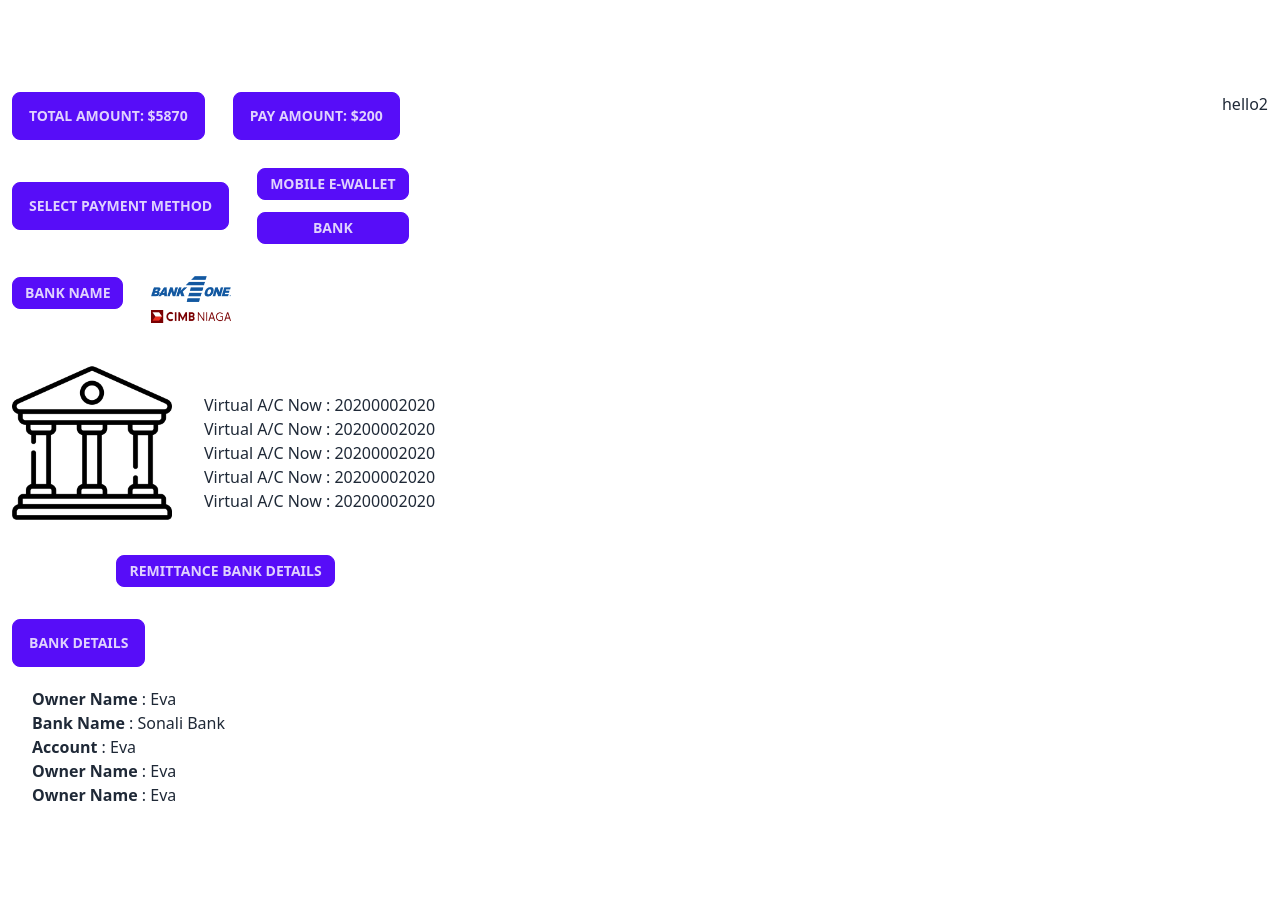
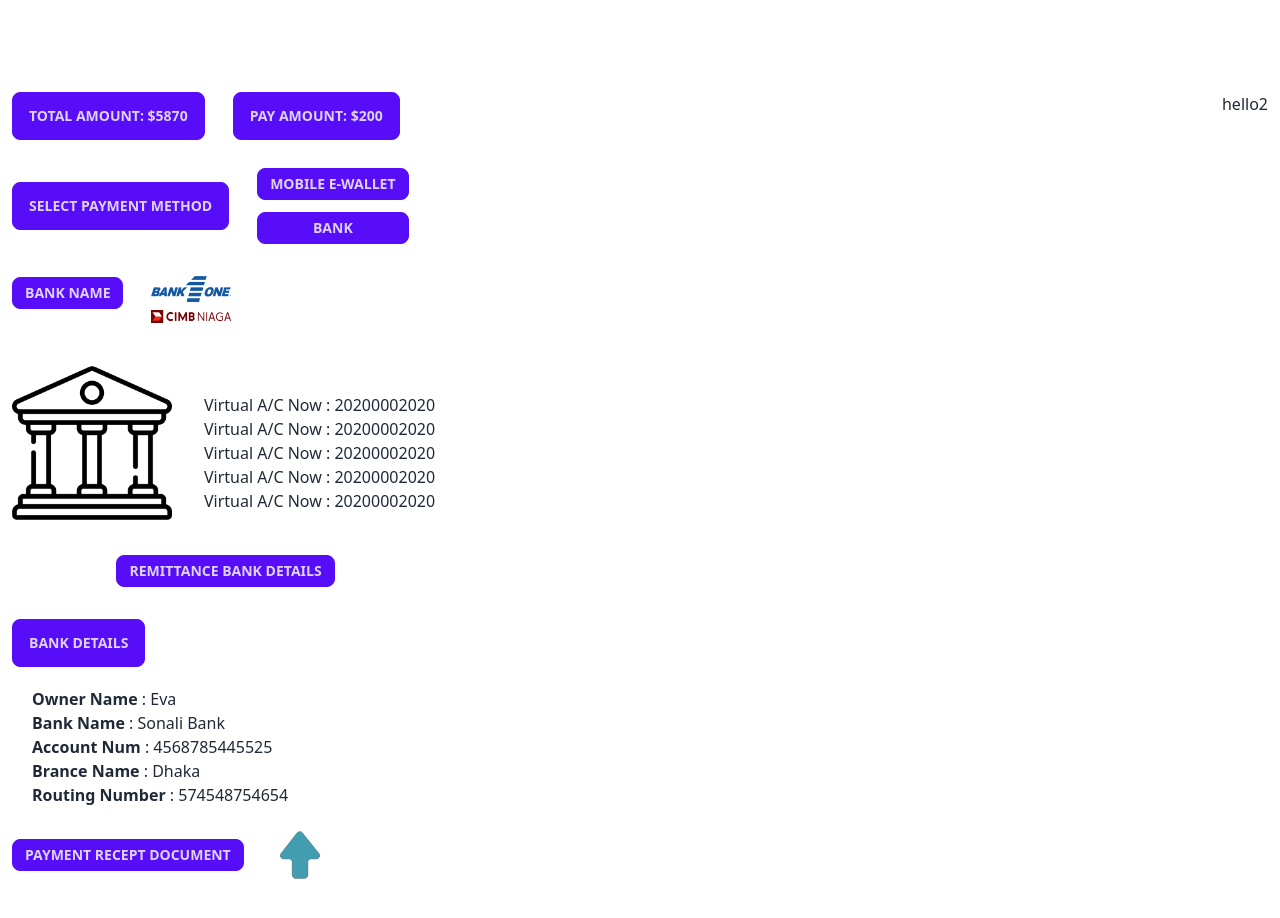
Before and after one commit to arjun1571/Bank-Details-Design, a React (Vite) app: page / in a window 1280 px wide. Shown: the top 918 px of the page. Built offline with nearby package versions, Linux system fonts and the light colour scheme.

Commit message:
added svg icon on the recpt download sction

```diff
--- a/src/Component/LeftSide/LeftSide.jsx
+++ b/src/Component/LeftSide/LeftSide.jsx
@@ -1,6 +1,7 @@
 import logo from "../../assets/cimb-bank.png";
 import logo1 from "../../assets/bank-one.png";
 import bank from "../../assets/bank.png";
+import up from "../../assets/up.svg";
 
 const LeftSide = () => {
   return (
@@ -53,12 +54,29 @@ const LeftSide = () => {
           Bank Details
         </button>
         <div className="mx-5 mt-5">
-        <h1><span className="font-bold">Owner Name </span>: Eva</h1>
-        <h1><span className="font-bold">Bank Name </span>: Sonali Bank</h1>
-        <h1><span className="font-bold">Account  </span>: Eva</h1>
-        <h1><span className="font-bold">Owner Name </span>: Eva</h1>
-        <h1><span className="font-bold">Owner Name </span>: Eva</h1>
-
+          <h1>
+            <span className="font-bold">Owner Name </span>: Eva
+          </h1>
+          <h1>
+            <span className="font-bold">Bank Name </span>: Sonali Bank
+          </h1>
+          <h1>
+            <span className="font-bold">Account Num </span>: 4568785445525
+          </h1>
+          <h1>
+            <span className="font-bold">Brance Name </span>: Dhaka
+          </h1>
+          <h1>
+            <span className="font-bold">Routing Number </span>: 574548754654
+          </h1>
+        </div>
+      </div>
+      <div className="mt-5">
+        <div className="flex items-center">
+          <button className="btn btn-primary btn-sm   md:mr-7 mr-3">
+            Payment Recept document
+          </button>
+          <img className="w-14" src={up} alt="" />
         </div>
       </div>
     </div>
```
Also changed, not shown: src/assets/up.svg (added).
